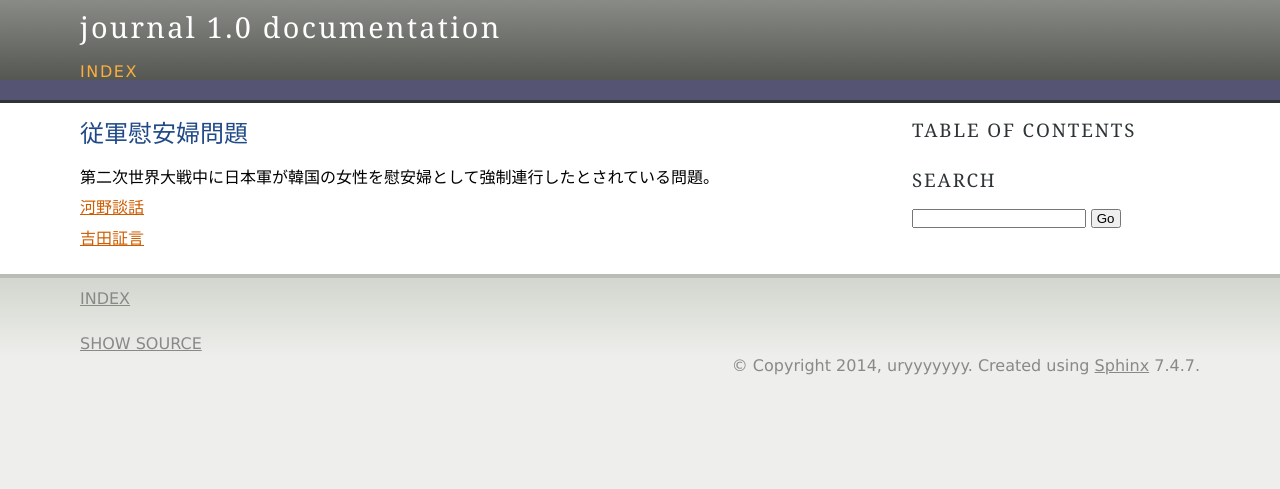
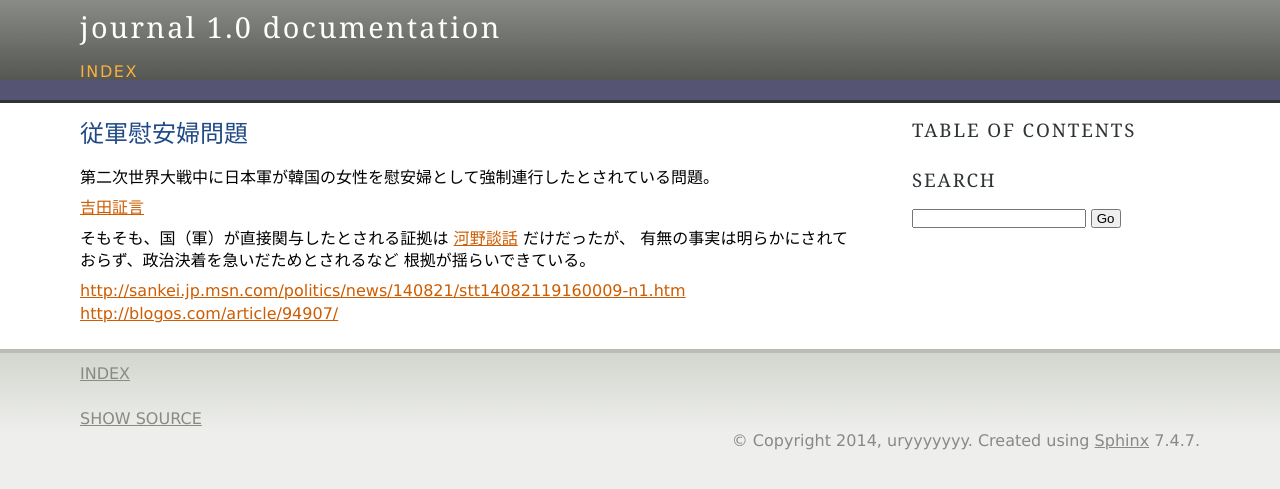
Before and after one commit to uryyyyyyy/journal, a Sphinx documentation site: the page built from source/matter/ComfortWomen.rst, in a window 1280 px wide. Shown: the top 489 px of the page. Built offline with Sphinx 7.4.7, drawn with Linux system fonts in a browser that asks for light colours.

Commit message:
add_some_page

```diff
--- a/source/incident/140920_ScotlandIndependence.rst
+++ b/source/incident/140920_ScotlandIndependence.rst
@@ -1,5 +1,7 @@
+:orphan:
 
 .. _140920_ScotlandIndependence:
+
 
 スコットランド独立選挙
 ----------------------------------------
--- a/source/matter/ComfortWomen.rst
+++ b/source/matter/ComfortWomen.rst
@@ -7,6 +7,11 @@
 
 第二次世界大戦中に日本軍が韓国の女性を慰安婦として強制連行したとされている問題。
 
-:ref:`KonoTestimony`
+:ref:`YoshidaTestimony`
 
-:ref:`YoshidaTestimony`
+そもそも、国（軍）が直接関与したとされる証拠は :ref:`KonoTestimony` だけだったが、
+有無の事実は明らかにされておらず、政治決着を急いだためとされるなど
+根拠が揺らいできている。
+
+http://sankei.jp.msn.com/politics/news/140821/stt14082119160009-n1.htm
+http://blogos.com/article/94907/
```
Also changed, not shown: source/group/Shias.rst (added, +11 -0 lines), source/group/Sunnis.rst (added, +11 -0 lines), source/incident/140416_SEWOLShipSinking.rst (added, +13 -0 lines), source/matter/SenkakuIslands.rst (added, +12 -0 lines), source/matter/SyriaCivilWar.rst (added, +21 -0 lines), 8 other files.
